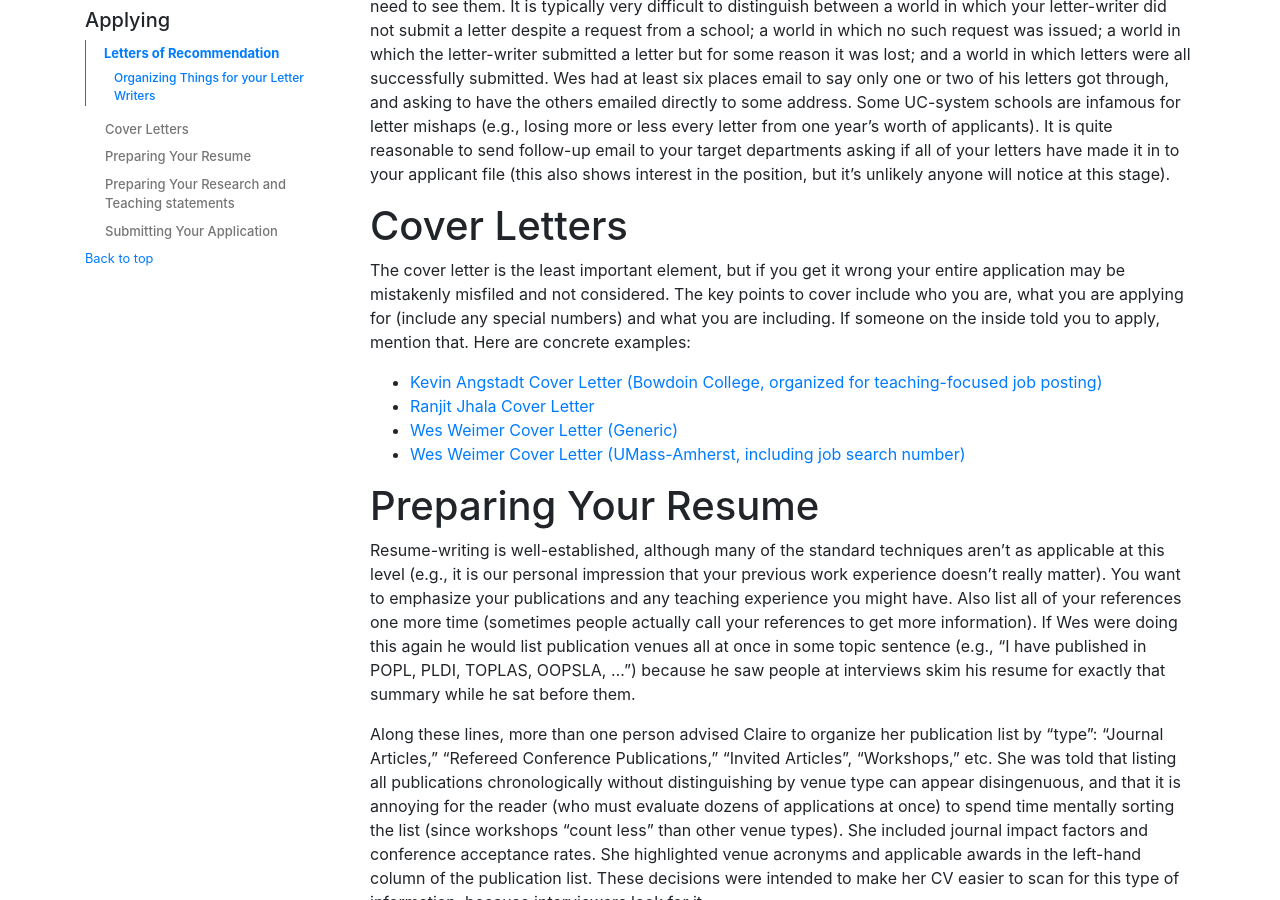
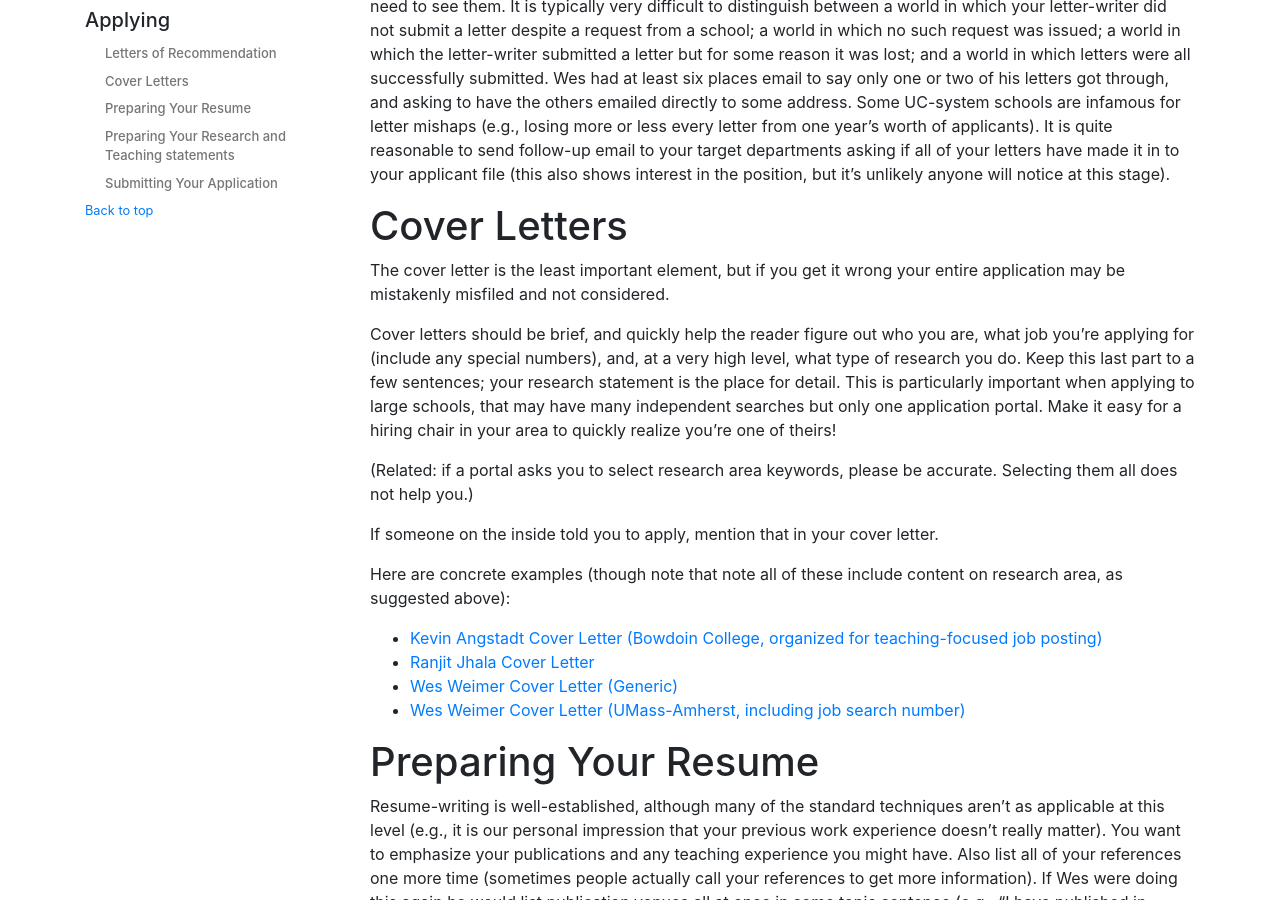
Before and after one commit to CSGuides/grad-job-guide, a Jekyll site: the page built from applying.md, in a window 1280 px wide and 900 px high, scrolled down 2685 px. Built offline with Jekyll 4.4.1, drawn with Linux system fonts in a browser that asks for light colours; comment, search, counter and statistics services are not loaded.

Commit message:
modification to cover letter advice

```diff
--- a/_applying/cover-letter.md
+++ b/_applying/cover-letter.md
@@ -1,10 +1,23 @@
 # Cover Letters
 
 The cover letter is the least important element, but if you get it wrong
-your entire application may be mistakenly misfiled and not considered. The
-key points to cover include who you are, what you are applying for (include
-any special numbers) and what you are including. If someone on the inside
-told you to apply, mention that. Here are concrete examples:
+your entire application may be mistakenly misfiled and not considered.
+
+Cover letters should be brief, and quickly help the reader figure out who you
+are, what job you're applying for (include any special numbers), and, at a very
+high level, what type of research you do. Keep this last part to a few
+sentences; your research statement is the place for detail. This is particularly
+important when applying to large schools, that may have many independent
+searches but only one application portal. Make it easy for a hiring chair in
+your area to quickly realize you're one of theirs!
+
+(Related: if a portal asks you to select research area keywords, please be
+accurate. Selecting them all does not help you.)
+
+If someone on the inside told you to apply, mention that in your cover letter.
+
+Here are concrete examples (though note that note all of these include content
+on research area, as suggested above):
 
 {% if site.data.people %}
 {% assign sorted_id = site.data.people | sort: 'id' %}
```
